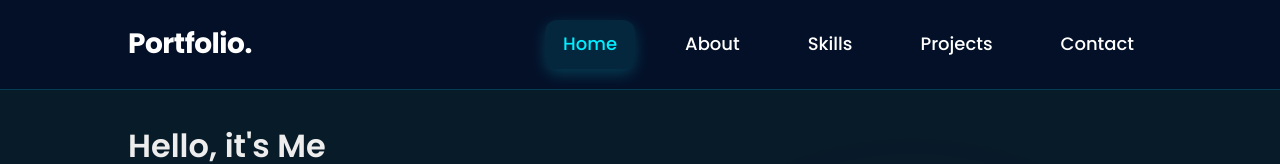
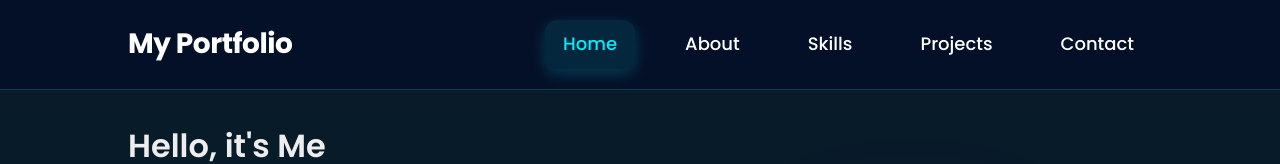
Before and after one commit to Priyal-2005/myportfolionextjs, a Next.js app: page / in a window 1280 px wide. Shown: the top 164 px of the page. Built offline with nearby package versions, Linux system fonts and the light colour scheme.

Commit message:
Updated page.js

```diff
--- a/src/app/page.js
+++ b/src/app/page.js
@@ -5,7 +5,7 @@ export default function Home() {
   return (
     <>
       <header className="header">
-        <a href="#" className="logo">Portfolio.</a>
+        <a href="#" className="logo">My Portfolio</a>
 
         <nav className="navbar">
           <a href="#home" style={{ '--i': 1 }} className="active">Home</a>
```
